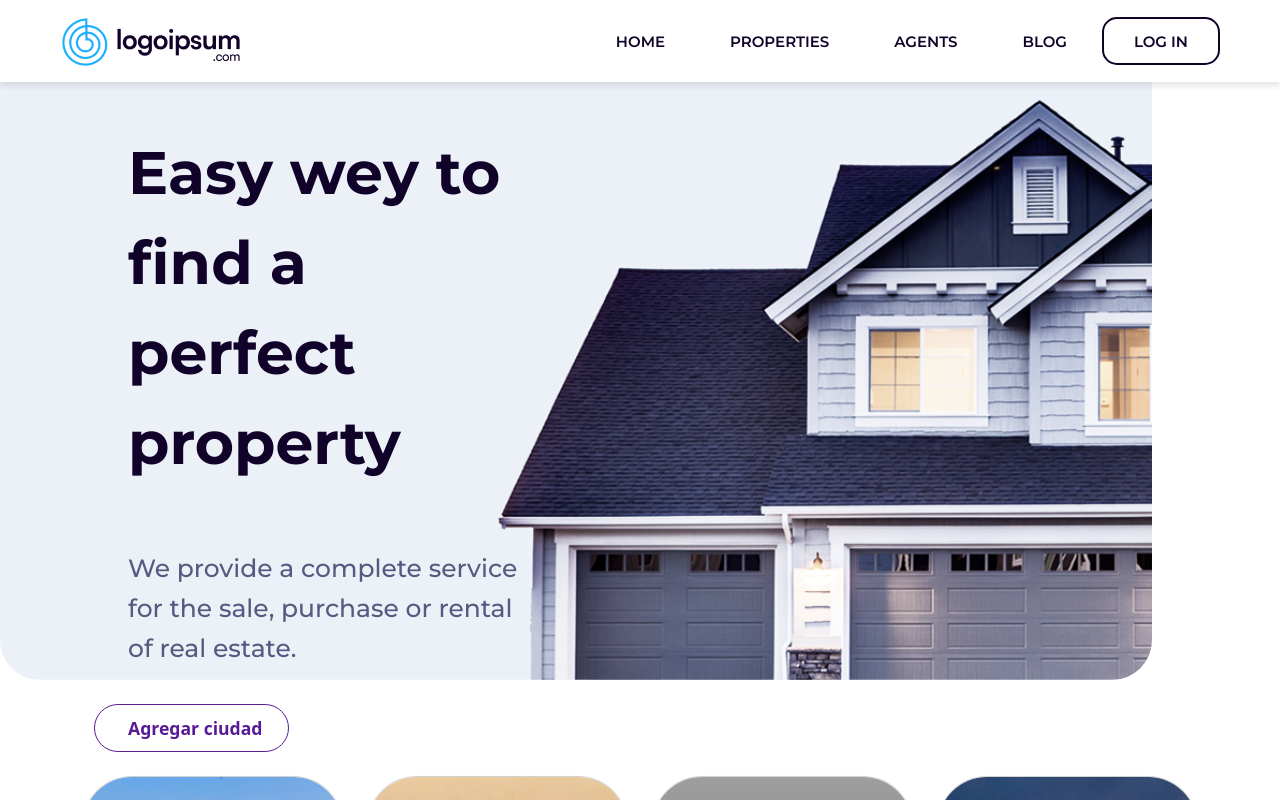
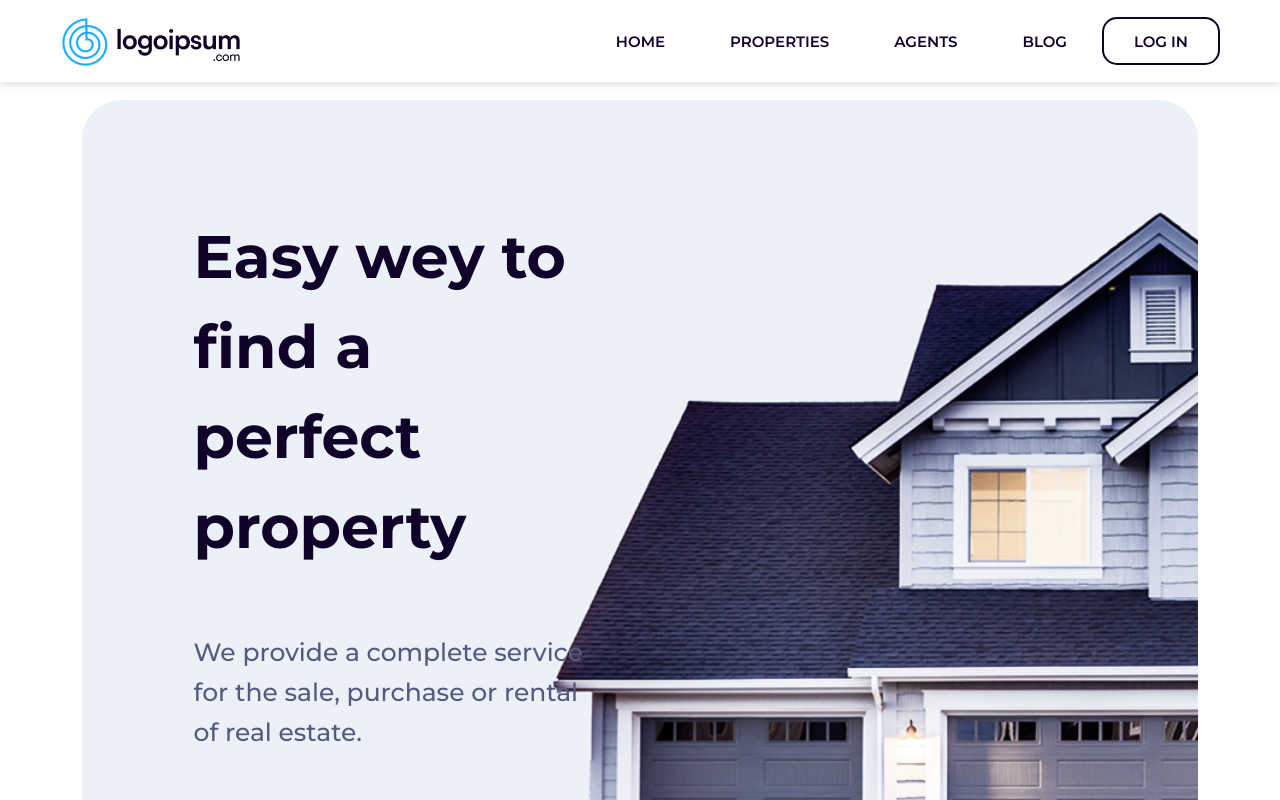
Before and after one commit to M3lvycm/TrabajoFinalPasantia, an Angular app: page / in a window 1280 px wide. Shown: the top 800 px of the page. Built offline with nearby package versions, Linux system fonts and the light colour scheme; grey boxes are pictures that could not be loaded.

Commit message:
centrado del banner

```diff
--- a/src/app/hero-section/hero-section.component.css
+++ b/src/app/hero-section/hero-section.component.css
@@ -1,11 +1,14 @@
 @import url('https://fonts.googleapis.com/css2?family=Montserrat:ital,wght@0,100..900;1,100..900&family=Raleway:ital,wght@0,100..900;1,100..900&display=swap');
+
+.container {
+    margin-top: 100px ;
+}
 
 .hero_container{
 
     padding: 10%;
-
-    width: 90vw;
-    height: 85vh;
+    width: 100%;
+    height: 100%;
     /* border: 1px solid black; */
     border-radius: 40px;
 
--- a/src/app/hero-section/hero-section.component.html
+++ b/src/app/hero-section/hero-section.component.html
@@ -1,3 +1,4 @@
+<div class="container">
     <div class="hero_container">
 
         <div class="content">
@@ -9,3 +10,5 @@
             </div>
         </div>
     </div>
+
+</div>
```
Lines whose indentation alone changed are shown as unchanged.
